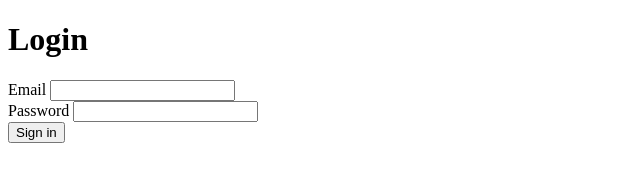
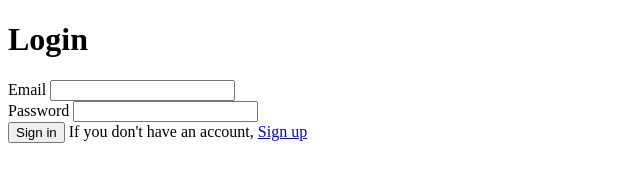
Before and after one commit to kevit-asif-alam/Outreach-Hub-Asif, a plain HTML site: page login.html in a window 1280 px wide. Shown: the whole page, without its empty margins (0-640 px from the left). Drawn offline with Linux system fonts and the light colour scheme.

```diff
--- a/login.html
+++ b/login.html
@@ -19,6 +19,7 @@
         </div>
         <div>
           <button type="submit">Sign in</button>
+          If you don't have an account, <a href="./signup.html">Sign up</a>
         </div>
       </form>
     </main>
```
Also changed, not shown: assets/Logo.png, assets/chart-campaigns-per-day.svg (added), assets/chart-contacts-reached.svg (added), assets/chart-messages-by-type.svg (added).
